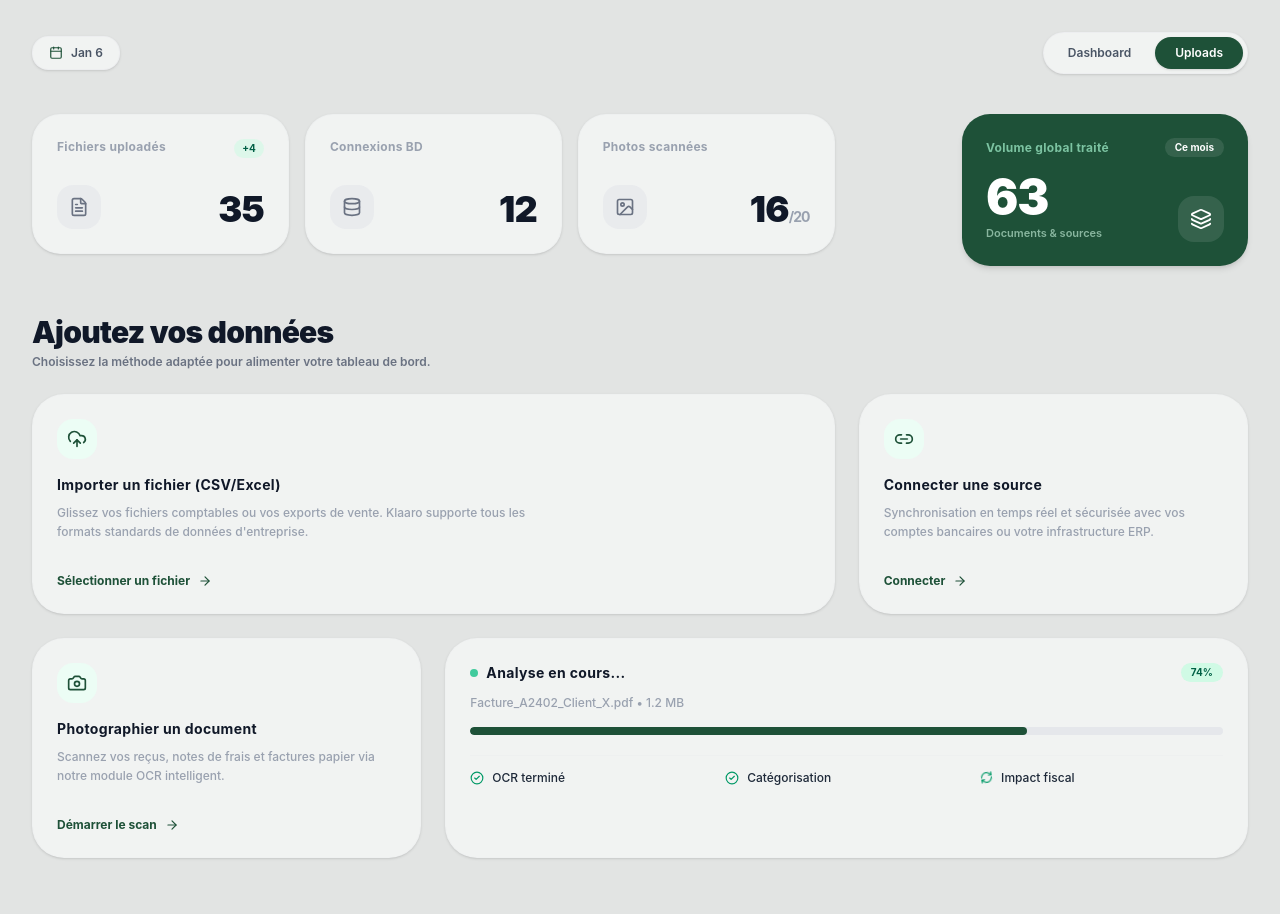
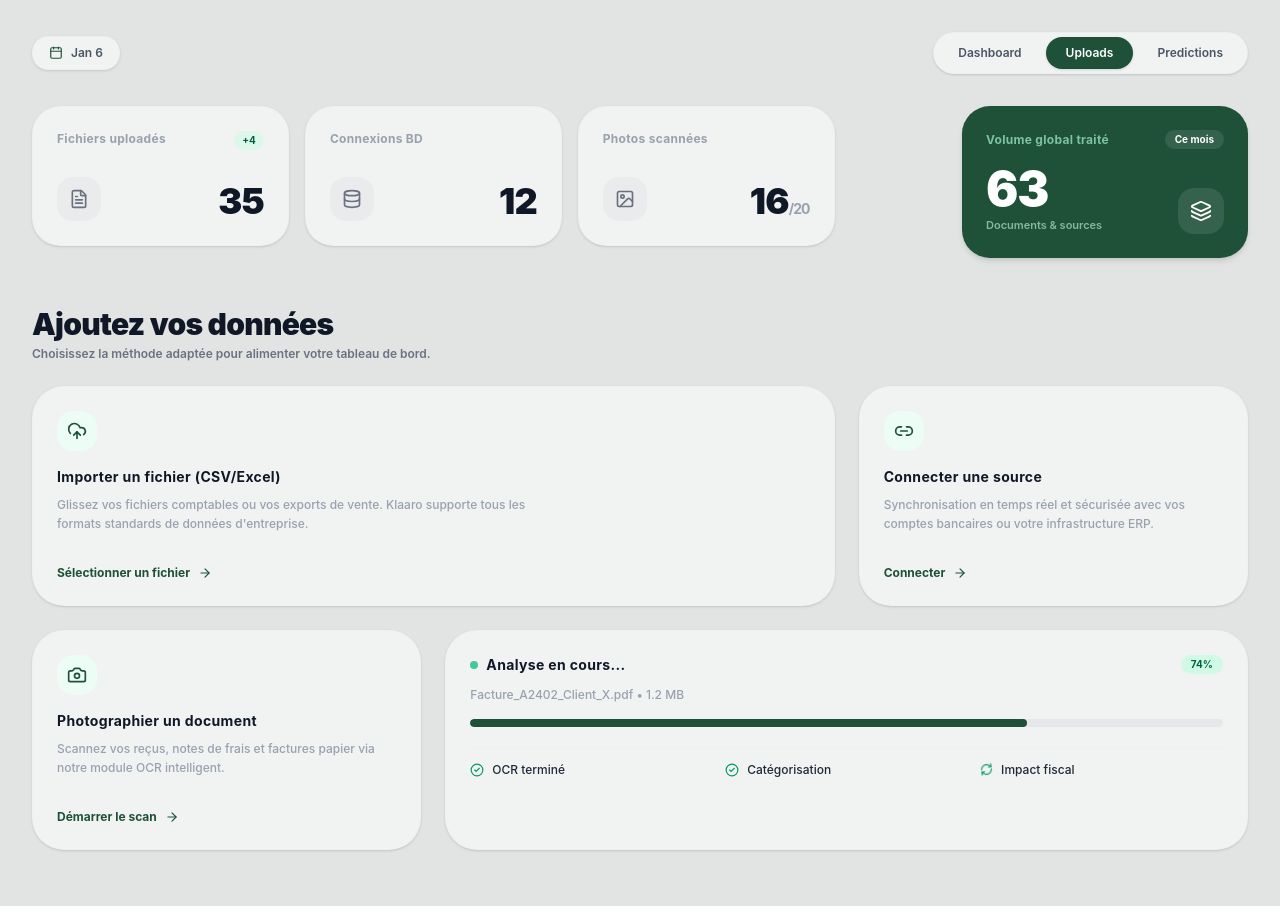
Before and after one commit to Rina-ui/Klaaro-frontend, a React (Vite) app: page /upload in a window 1280 px wide. Built offline with nearby package versions, Linux system fonts and the light colour scheme.

Commit message:
correction et navigation

```diff
--- a/package.json
+++ b/package.json
@@ -16,7 +16,7 @@
     "lucide-react": "^1.22.0",
     "react": "^19.2.6",
     "react-dom": "^19.2.6",
-    "react-router-dom": "^7.18.0",
+    "react-router-dom": "^7.18.1",
     "tailwindcss": "^4.3.1"
   },
   "devDependencies": {
--- /dev/null
+++ b/src/adapters/components/ui/NavigationTabs.tsx
@@ -0,0 +1,35 @@
+import React from 'react';
+import { Calendar } from 'lucide-react';
+import { NavLink } from 'react-router-dom';
+
+export default function NavigationTabs(): React.JSX.Element {
+    // Style de base pour tous les boutons
+    const baseStyle = "px-5 py-2 rounded-full text-xs font-semibold transition-colors cursor-pointer";
+
+    // Fonction pour appliquer dynamiquement la couleur selon la page active
+    const getLinkStyle = ({ isActive }: { isActive: boolean }) =>
+        isActive
+            ? `${baseStyle} bg-[#1e5138] text-white shadow-sm`
+            : `${baseStyle} text-gray-600 hover:text-gray-900`;
+
+    return (
+        <div className="flex justify-between items-center mb-8 w-full">
+            <div className="bg-[#f1f3f2] border border-gray-200/40 px-4 py-2 rounded-2xl text-xs font-semibold text-gray-600 flex items-center gap-2 shadow-sm">
+                <Calendar size={14} className="text-[#1e5138]" />
+                <span>Jan 6</span>
+            </div>
+
+            <div className="flex items-center gap-1 bg-[#f1f3f2] border border-gray-200/40 p-1 rounded-full shadow-sm">
+                <NavLink to="/dashboard" className={getLinkStyle}>
+                    Dashboard
+                </NavLink>
+                <NavLink to="/upload" className={getLinkStyle}>
+                    Uploads
+                </NavLink>
+                <NavLink to="/prediction" className={getLinkStyle}>
+                    Predictions
+                </NavLink>
+            </div>
+        </div>
+    );
+}
--- a/src/adapters/components/ui/Sidebar.tsx
+++ b/src/adapters/components/ui/Sidebar.tsx
@@ -1,6 +1,6 @@
+import { NavLink } from 'react-router-dom';
 import {
-    LayoutDashboard, FileText, BarChart3, Calendar,
-Settings, LogOut, Menu, ChevronLeft
+    LayoutDashboard, FileText, BarChart3, Settings, LogOut, Menu, ChevronLeft
 } from 'lucide-react'
 
 interface SidebarProps {
@@ -9,6 +9,7 @@ interface SidebarProps {
 }
 
 export default function Sidebar({ isCollapsed, onToggle }: SidebarProps) {
+
     return (
         <aside
             onClick={() => isCollapsed && onToggle()}
@@ -27,8 +28,8 @@ export default function Sidebar({ isCollapsed, onToggle }: SidebarProps) {
                 </div>
             ) : (
                 <>
-                    <div className="flex flex-col items-center gap-5 w-full">
-                        {/* Bouton flèche pour replier proprement la sidebar */}
+                    {/* SECTION DU HAUT : Redirection au clic sur les icônes */}
+                    <div className="flex flex-col items-center gap-4 w-full">
                         <button
                             onClick={onToggle}
                             className="p-2 text-gray-400 hover:text-black hover:bg-gray-50 rounded-full transition-all border border-gray-100 mb-2 shadow-sm active:scale-95 cursor-pointer"
@@ -36,26 +37,35 @@ export default function Sidebar({ isCollapsed, onToggle }: SidebarProps) {
                             <ChevronLeft size={16} />
                         </button>
 
-                        <button className="p-4 bg-[#1a1a1a] text-white rounded-full shadow-md transition-transform active:scale-95 cursor-pointer">
+                        <NavLink
+                            to="/dashboard"
+                            className={({ isActive }) => `p-3 rounded-full transition-colors cursor-pointer ${isActive ? 'bg-[#1a1a1a] text-white shadow-md' : 'text-gray-400 hover:text-black'}`}
+                        >
                             <LayoutDashboard size={20} />
-                        </button>
-                        <button className="p-3 text-gray-400 hover:text-black hover:bg-gray-50 rounded-full transition-colors cursor-pointer"><FileText size={20} /></button>
-                        <button className="p-3 text-gray-400 hover:text-black hover:bg-gray-50 rounded-full transition-colors cursor-pointer"><BarChart3 size={20} /></button>
-                        <button className="p-3 text-gray-400 hover:text-black hover:bg-gray-50 rounded-full transition-colors cursor-pointer"><Calendar size={20} /></button>
+                        </NavLink>
+
+                        <NavLink
+                            to="/upload"
+                            className={({ isActive }) => `p-3 rounded-full transition-colors cursor-pointer ${isActive ? 'bg-[#1a1a1a] text-white shadow-md' : 'text-gray-400 hover:text-black'}`}
+                        >
+                            <FileText size={20} />
+                        </NavLink>
+
+                        <NavLink
+                            to="/prediction"
+                            className={({ isActive }) => `p-3 rounded-full transition-colors cursor-pointer ${isActive ? 'bg-[#1a1a1a] text-white shadow-md' : 'text-gray-400 hover:text-black'}`}
+                        >
+                            <BarChart3 size={20} />
+                        </NavLink>
+
                     </div>
 
-                    {/* SECTION DU BAS : Options + Profil */}
+                    {/* SECTION DU BAS */}
                     <div className="flex flex-col items-center gap-4 w-full">
                         <button className="p-3 text-gray-400 hover:text-black hover:bg-gray-50 rounded-full transition-colors cursor-pointer"><Settings size={20} /></button>
                         <button className="p-3 text-gray-400 hover:text-red-500 hover:bg-red-50 rounded-full transition-colors cursor-pointer"><LogOut size={20} /></button>
-
-                        {/* Photo de profil */}
-                        <div className="w-10 h-10 rounded-full overflow-hidden border border-gray-200 shadow-sm mt-1 cursor-pointer hover:border-gray-400 transition-colors">
-                            <img
-                                src="https://images.unsplash.com/photo-1534528741775-53994a69daeb?auto=format&fit=crop&w=100&q=80"
-                                alt="profile"
-                                className="w-full h-full object-cover"
-                            />
+                        <div className="w-10 h-10 rounded-full overflow-hidden border border-gray-200 shadow-sm mt-1">
+                            <img src="https://images.unsplash.com/photo-1534528741775-53994a69daeb?auto=format&fit=crop&w=100&q=80" alt="profile" className="w-full h-full object-cover" />
                         </div>
                     </div>
                 </>
--- /dev/null
+++ b/src/adapters/layouts/DashboardLayout.tsx
@@ -0,0 +1,22 @@
+import { useState } from 'react';
+import { Outlet } from 'react-router-dom';
+import Sidebar from "../components/ui/Sidebar";
+
+export default function DashboardLayout() {
+    const [isCollapsed, setIsCollapsed] = useState(false);
+
+    return (
+        <div className="min-h-screen bg-[#e2e4e3] flex items-start relative overflow-x-hidden">
+            {/* La Sidebar reste fixe et globale */}
+            <Sidebar
+                isCollapsed={isCollapsed}
+                onToggle={() => setIsCollapsed(!isCollapsed)}
+            />
+
+            {/* Le contenu de la page active s'affiche ici à droite */}
+            <main className={`flex-1 w-full transition-all duration-500 ease-in-out ${isCollapsed ? 'md:pl-24' : 'md:pl-28'}`}>
+                <Outlet />
+            </main>
+        </div>
+    );
+}
--- a/src/adapters/pages/Prediction/NavigationTabs.tsx
+++ /dev/null
@@ -1,19 +0,0 @@
-import React from 'react';
-import { Calendar } from 'lucide-react';
-
-export default function NavigationTabs(): React.JSX.Element {
-    return (
-        <div className="flex justify-between items-center mb-8 w-full">
-            <div className="bg-[#f1f3f2] border border-gray-200/40 px-4 py-2 rounded-2xl text-xs font-semibold text-gray-600 flex items-center gap-2 shadow-sm">
-                <Calendar size={14} className="text-[#1e5138]" />
-                <span>Jan 6</span>
-            </div>
-
-            <div className="flex items-center gap-1 bg-[#f1f3f2] border border-gray-200/40 p-1 rounded-full text-xs font-semibold text-gray-400 shadow-sm">
-                <button className="px-5 py-2 rounded-full text-gray-600 hover:text-gray-900 transition-colors cursor-pointer">Dashboard</button>
-                <button className="px-5 py-2 rounded-full text-gray-600 hover:text-gray-900 transition-colors cursor-pointer">Uploads</button>
-                <button className="bg-[#1e5138] text-white px-5 py-2 rounded-full shadow-sm cursor-pointer">Predictions</button>
-            </div>
-        </div>
-    );
-}
--- a/src/adapters/pages/Prediction/PredictionPage.tsx
+++ b/src/adapters/pages/Prediction/PredictionPage.tsx
@@ -1,10 +1,10 @@
 import React from 'react';
 import {usePredictions} from "../../../use_cases/hooks/usePredictions.ts";
-import NavigationTabs from "./NavigationTabs.tsx";
 import MetricGauges from "./MetricGauges.tsx";
 import PredictionChart from "./PredictionChart.tsx";
 import InsightCard from "./InsightCard.tsx";
 import SummaryCards from "./SummaryCards.tsx";
+import NavigationTabs from "../../components/ui/NavigationTabs.tsx";
 
 
 export default function PredictionsPage(): React.JSX.Element {
--- a/src/adapters/pages/Upload/UploadPage.tsx
+++ b/src/adapters/pages/Upload/UploadPage.tsx
@@ -1,11 +1,10 @@
 import React from 'react';
-import { Calendar, UploadCloud, Link2, Camera } from 'lucide-react';
-import {useUploadDashboard} from "../../../use_cases/hooks/useUploadDashboard.ts";
+import { UploadCloud, Link2, Camera } from 'lucide-react';
+import { useUploadDashboard } from "../../../use_cases/hooks/useUploadDashboard.ts";
 import UploadStatsSection from "./UploadStatsSection.tsx";
 import UploadActionCard from "./UploadActionCard.tsx";
 import AnalysisProgressCard from "./AnalysisProgressCard.tsx";
-
-
+import NavigationTabs from "../../components/ui/NavigationTabs.tsx";
 
 export default function UploadPage(): React.JSX.Element {
     const {
@@ -21,17 +20,8 @@ export default function UploadPage(): React.JSX.Element {
         <div className="min-h-screen bg-[#e2e4e3] text-[#1a1a1a] font-sans p-4 md:p-8 antialiased flex flex-col items-center">
             <div className="w-full max-w-[1300px] flex flex-col">
 
-                {/* BARRE DE NAVIGATION STYLE GÉLULE */}
-                <div className="flex justify-between items-center mb-10 w-full">
-                    <div className="bg-[#f1f3f2] border border-gray-200/40 px-4 py-2 rounded-2xl text-xs font-semibold text-gray-600 flex items-center gap-2 shadow-sm">
-                        <Calendar size={14} className="text-[#1e5138]" />
-                        <span>Jan 6</span>
-                    </div>
-                    <div className="flex items-center gap-1 bg-[#f1f3f2] border border-gray-200/40 p-1 rounded-full text-xs font-semibold text-gray-400 shadow-sm">
-                        <button className="px-5 py-2 rounded-full text-gray-600 hover:text-gray-900 transition-colors">Dashboard</button>
-                        <button className="bg-[#1e5138] text-white px-5 py-2 rounded-full shadow-sm">Uploads</button>
-                    </div>
-                </div>
+                {/* BARRE DE NAVIGATION PROPRE ET ACTIVE (SANS DOUBLONS) */}
+                <NavigationTabs />
 
                 {/* BLOC DES STATISTIQUES ENCAPSULÉ */}
                 <UploadStatsSection stats={stats} globalVolume={globalVolume} />
```
Also changed, not shown: src/adapters/router/AppRouter.tsx (+5 -4 lines), 1 other file (tests, documents, lock files or other folders).
